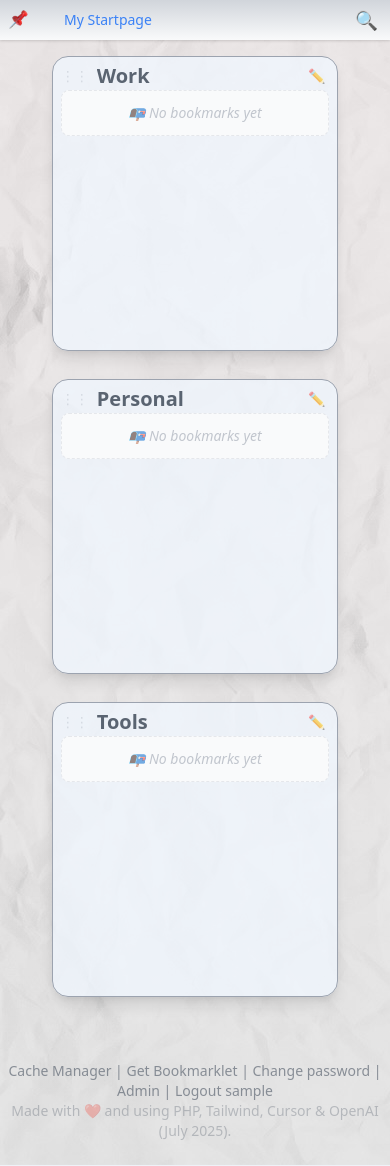
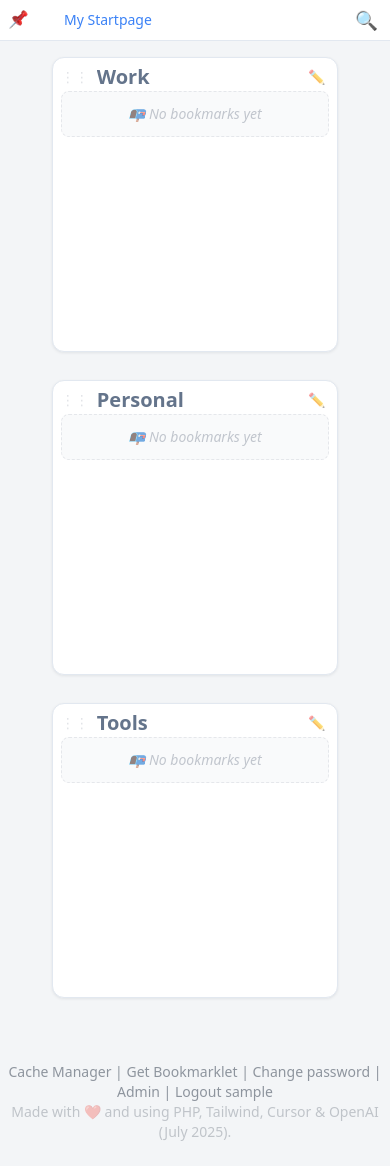
Before and after one commit to maxbis/startpage, a PHP site: page /startpage/app/ in a window 390 px wide. Run offline with PHP 8.4, Linux system fonts and the light colour scheme; the visitor is signed in with stand-in values (Sample User, id 1); data that the repository does not hold is empty.

Commit message:
refactor: Update UI components and styles for improved consistency and responsiveness. Renamed CSS classes for flash messages, headers, and menus to enhance clarity. Introduced CSS variables for better theming and streamlined modal designs. Adjusted background colors and hover effects for a more cohesive user experience across the application.

```diff
--- a/app/index.php
+++ b/app/index.php
@@ -95,7 +95,7 @@ $responsiveCssVersion = filemtime(__DIR__ . '/../assets/css/responsive.css');
 
     <!-- Flash Message Container -->
     <div id="flashMessage" class="fixed top-4 left-1/2 transform -translate-x-1/2 z-50 hidden">
-        <div class="bg-white border rounded-lg shadow-lg px-6 py-4 flex items-center gap-3">
+        <div class="flash-panel px-6 py-4 flex items-center gap-3">
             <div id="flashIcon" class="text-xl"></div>
             <div id="flashText" class="text-sm font-medium"></div>
             <button id="flashClose" class="ml-4 text-gray-400 hover:text-gray-600">
@@ -107,7 +107,7 @@ $responsiveCssVersion = filemtime(__DIR__ . '/../assets/css/responsive.css');
     </div>
 
     <!-- Menu Bar -->
-    <header class="bg-gradient-to-b from-gray-300 to-gray-50 shadow sticky top-0 z-10">
+    <header class="app-header sticky top-0 z-10">
         <div class="max-w-8xl mx-auto px-4 py-1 flex items-center flex-wrap gap-2 mobile-header">
             <!-- Left side: Environment indicator and Page dropdown -->
             <div class="flex items-center gap-3 flex-shrink-0">
@@ -135,7 +135,7 @@ $responsiveCssVersion = filemtime(__DIR__ . '/../assets/css/responsive.css');
                             </span>
                         </div>
                     </div>
-                    <div id="pageDropdownMenu" style="min-width:200px;" class="hidden absolute top-full left-0 mt-2 bg-white rounded-lg shadow-lg border border-gray-200 py-2 z-50">
+                    <div id="pageDropdownMenu" style="min-width:200px;" class="floating-menu hidden absolute top-full left-0 mt-2 py-2 z-50">
                         <?php foreach ($allPages as $page): ?>
                             <button class="w-full text-left px-4 py-2 text-sm text-gray-700 hover:bg-blue-50 hover:text-blue-600 flex items-center gap-2 page-option" data-page-id="<?= $page['id'] ?>">
                                 <?php if ($page['id'] == $currentPageId): ?>
@@ -189,11 +189,11 @@ $responsiveCssVersion = filemtime(__DIR__ . '/../assets/css/responsive.css');
 
                 <!-- Header: Bookmark Category -->
                 <section style="max-width:<?= $cat['width'] ?>px;" class="category-slot cursor-move w-full mobile:cursor-default" data-category-id="<?= $cat['id'] ?>">
-                    <div class="category-card rounded-2xl shadow-lg pt-1 p-2 relative border border-gray-400 w-full" style="background-color:rgba(240, 247, 255, 0.75);">
+                    <div class="category-card pt-1 p-2 relative w-full">
                         <div class="flex justify-between items-center">
                         <div class="flex items-center gap-2 min-w-0 flex-1">
                             <span class="text-gray-400 cursor-move flex-shrink-0 mobile:cursor-default mobile:opacity-30">⋮⋮</span>
-                            <h2 title="Edit Catergory" class="opacity-90 text-lg font-semibold text-gray-600 cursor-pointer hover:text-blue-600 hover:opacity-100 transition-colors truncate min-w-0 flex-1" data-action="edit-category" data-id="<?= $cat['id'] ?>" data-name="<?= htmlspecialchars($cat['name']) ?>" data-page-id="<?= $cat['page_id'] ?>" data-width="<?= $cat['preferences']['cat_width'] ?? 3 ?>" data-no-description="<?= $cat['no_url_description'] ?>" data-show-favicon="<?= $cat['show_favicon'] ?>">
+                            <h2 title="Edit Category" class="text-lg font-semibold cursor-pointer hover:text-blue-600 transition-colors truncate min-w-0 flex-1" data-action="edit-category" data-id="<?= $cat['id'] ?>" data-name="<?= htmlspecialchars($cat['name']) ?>" data-page-id="<?= $cat['page_id'] ?>" data-width="<?= $cat['preferences']['cat_width'] ?? 3 ?>" data-no-description="<?= $cat['no_url_description'] ?>" data-show-favicon="<?= $cat['show_favicon'] ?>">
                                 <?= htmlspecialchars($cat['name']) ?>
                             </h2>
                             <!-- Mobile-friendly category edit button -->
@@ -254,7 +254,7 @@ $responsiveCssVersion = filemtime(__DIR__ . '/../assets/css/responsive.css');
                                         ];
                                         $usageLabel = $usageLabels[$usageState];
                                     ?>
-                                    <li class="bookmark-item opacity-90 hover:opacity-100 border border-gray-300 hover:bg-yellow-100 transition pl-2 pr-2 pb-1 pt-1 rounded-lg shadow-sm flex items-center gap-3 mobile:not-draggable <?= $bgClass ?>"
+                                    <li class="bookmark-item pl-2 pr-2 pb-1 pt-1 rounded-lg flex items-center gap-3 mobile:not-draggable <?= $bgClass ?>"
                                         data-id="<?= $bm['id'] ?>"
                                         data-title="<?= htmlspecialchars($bm['title']) ?>"
                                         data-url="<?= htmlspecialchars($bm['url']) ?>"
@@ -347,8 +347,8 @@ $responsiveCssVersion = filemtime(__DIR__ . '/../assets/css/responsive.css');
 
     <!-- Invalid URL Error Modal -->
     <?php if (!empty($urlError)): ?>
-    <div id="invalidUrlModal" class="flex fixed inset-0 bg-black bg-opacity-50 items-center justify-center z-50">
-        <div class="bg-white rounded-xl p-8 w-full max-w-md mx-4 shadow-2xl">
+    <div id="invalidUrlModal" class="modal-backdrop flex fixed inset-0 items-center justify-center z-50">
+        <div class="modal-panel p-8 w-full max-w-md mx-4">
             <div class="text-center">
                 <!-- Warning Icon -->
                 <div class="mx-auto flex items-center justify-center h-16 w-16 rounded-full bg-yellow-100 mb-6">
@@ -395,9 +395,9 @@ $responsiveCssVersion = filemtime(__DIR__ . '/../assets/css/responsive.css');
     <?php include '../includes/templates/modals/password-change-modal.php'; ?>
 
     <!-- Search Results Overlay -->
-    <div id="searchResults" class="hidden fixed inset-0 bg-black bg-opacity-50 z-40">
+    <div id="searchResults" class="modal-backdrop hidden fixed inset-0 z-40">
         <div class="absolute top-20 left-1/2 transform -translate-x-1/2 w-full max-w-3xl mx-4">
-            <div class="bg-white rounded-lg shadow-xl max-h-[70vh] overflow-hidden">
+            <div class="modal-panel max-h-[70vh] overflow-hidden">
                 <div class="flex items-center justify-between p-4 border-b border-gray-200">
                     <h3 class="text-lg font-semibold text-gray-800">Search Results</h3>
                     <button id="closeSearch" class="text-gray-400 hover:text-gray-600 text-xl">&times;</button>
--- a/assets/css/bookmark-colors.css
+++ b/assets/css/bookmark-colors.css
@@ -4,16 +4,16 @@
 
 /* CSS Variables for Pastel Colors */
 :root {
-    --pastel-red: #fce5e7;
-    --pastel-green: #eaf5d9;
-    --pastel-blue: #d8eef5;
-    --pastel-yellow: #fcf3d6;
-    --pastel-purple: #eee4f9;
+    --pastel-red: #fbeaec;
+    --pastel-green: #edf6e6;
+    --pastel-blue: #e6f2f7;
+    --pastel-yellow: #faf4df;
+    --pastel-purple: #f1eafa;
 }
 
 /* Base Background Color Classes */
 .bookmark-bg-none {
-    background-color: #f9fafb; /* Default gray-50 */
+    background-color: #f8fafc;
 }
 
 .bookmark-bg-red {
@@ -38,27 +38,27 @@
 
 /* Hover Effects for Custom Background Colors */
 .bookmark-bg-none:hover {
-    background-color: #f5f5da !important;
+    background-color: #f1f5f9 !important;
 }
 
 .bookmark-bg-red:hover {
-    background-color: #ffd5d8 !important;
+    background-color: #f8dfe3 !important;
 }
 
 .bookmark-bg-green:hover {
-    background-color: #d1edc0 !important;
+    background-color: #e2f0d8 !important;
 }
 
 .bookmark-bg-blue:hover {
-    background-color: #b6dae4 !important;
+    background-color: #d8eaf1 !important;
 }
 
 .bookmark-bg-yellow:hover {
-    background-color: #ffeaa7 !important;
+    background-color: #f7edca !important;
 }
 
 .bookmark-bg-purple:hover {
-    background-color: #ddcdf4 !important;
+    background-color: #e8def5 !important;
 }
 
 /* Enhanced Border Styling for Custom Colors */
@@ -67,7 +67,7 @@
 .bookmark-bg-blue,
 .bookmark-bg-yellow,
 .bookmark-bg-purple {
-    border-color: rgba(0, 0, 0, 0.1);
+    border-color: #e2e8f0;
 }
 
 /* Color Preview Styles for Edit Modal */
--- a/assets/css/main.css
+++ b/assets/css/main.css
@@ -1,4 +1,19 @@
 /* Main Styles for Startpage Application */
+
+:root {
+    --surface-page: #f3f5f7;
+    --surface-panel: #ffffff;
+    --surface-subtle: #f8fafc;
+    --surface-hover: #f1f5f9;
+    --border-subtle: #e2e8f0;
+    --border-strong: #cbd5e1;
+    --text-primary: #1f2937;
+    --text-secondary: #64748b;
+    --control-muted: #94a3b8;
+    --accent: #2563eb;
+    --shadow-raised: 0 1px 3px rgba(15, 23, 42, 0.08);
+    --shadow-floating: 0 10px 25px rgba(15, 23, 42, 0.16);
+}
 
 /* Section Content Styling */
 .section-content {
@@ -140,6 +154,40 @@ section[data-category-id].overlay-expanded .section-content.expanded {
     white-space: nowrap;
 }
 
+.app-header {
+    background: var(--surface-panel);
+    border-bottom: 1px solid var(--border-subtle);
+    box-shadow: none;
+}
+
+.category-card {
+    background: var(--surface-panel);
+    border: 1px solid var(--border-subtle);
+    border-radius: 12px;
+    box-shadow: var(--shadow-raised);
+}
+
+.category-card h2 {
+    color: var(--text-secondary);
+    opacity: 1;
+}
+
+.open-all-category-btn {
+    color: var(--control-muted);
+    opacity: 1 !important;
+}
+
+.bookmark-item {
+    border: 1px solid var(--border-subtle);
+    box-shadow: none;
+    opacity: 1;
+    transition: background-color 0.15s ease, border-color 0.15s ease;
+}
+
+.bookmark-item:hover {
+    border-color: var(--border-strong);
+}
+
 /* Bookmark activity meter. Usage no longer changes the bookmark border, which
    keeps borders available for focus, hover and drag feedback. */
 .bookmark-activity-slot {
@@ -313,11 +398,8 @@ li.draggable {
 
 /* Body Background Styling */
 body {
-    background-image: linear-gradient(rgba(100, 0, 0, 0.05), rgba(0, 0, 0, 0.05)), url('../images/seamless_texture_800px_150dpi_spots_gray.jpg');
-    background-repeat: repeat;
-    background-size: auto;
-    background-attachment: fixed;
-    background-color: #ffffff;
+    background: var(--surface-page);
+    color: var(--text-primary);
     margin: 0;
     padding: 0;
     font-size: 14px;
--- a/assets/css/responsive.css
+++ b/assets/css/responsive.css
@@ -290,8 +290,8 @@
         top: auto;
         left: auto;
         z-index: auto;
-        background-color: rgba(240, 247, 255, 0.75) !important;
-        box-shadow: inherit;
+        background-color: var(--surface-panel) !important;
+        box-shadow: var(--shadow-raised);
     }
 
     section[data-category-id].overlay-expanded .section-content.expanded {
@@ -314,7 +314,4 @@
         cursor: default !important;
     }
 
-    .mobile\:not-draggable:hover {
-        background-color: rgb(254 243 199) !important; /* Keep hover effect but remove drag cursor */
-    }
 }
--- a/assets/js/modules/context-menu.js
+++ b/assets/js/modules/context-menu.js
@@ -130,7 +130,7 @@ function showMobileContextMenu(x, y) {
   // Create a mobile-optimized context menu
   const mobileMenu = document.createElement('div');
   mobileMenu.id = 'mobileContextMenu';
-  mobileMenu.className = 'fixed z-50 bg-white border border-gray-300 rounded-lg shadow-lg p-2 min-w-48';
+  mobileMenu.className = 'floating-menu fixed z-50 p-2 min-w-48';
 
   // Add to DOM first to get dimensions
   document.body.appendChild(mobileMenu);
@@ -222,7 +222,7 @@ function showCategoryContextMenu(x, y, categoryId, categoryName, categoryData) {
   // Create category context menu
   const categoryMenu = document.createElement('div');
   categoryMenu.id = 'categoryContextMenu';
-  categoryMenu.className = 'fixed z-50 bg-white border border-gray-300 rounded-lg shadow-lg p-2 min-w-48';
+  categoryMenu.className = 'floating-menu fixed z-50 p-2 min-w-48';
 
   // Add to DOM first to get dimensions
   document.body.appendChild(categoryMenu);
@@ -312,7 +312,7 @@ function showMobileCategoryContextMenu(x, y, categoryId, categoryName, categoryD
   // Create a mobile-optimized category context menu
   const mobileMenu = document.createElement('div');
   mobileMenu.id = 'mobileCategoryContextMenu';
-  mobileMenu.className = 'fixed z-50 bg-white border border-gray-300 rounded-lg shadow-lg p-2 min-w-48';
+  mobileMenu.className = 'floating-menu fixed z-50 p-2 min-w-48';
 
   // Add to DOM first to get dimensions
   document.body.appendChild(mobileMenu);
--- a/assets/js/modules/flash-messages.js
+++ b/assets/js/modules/flash-messages.js
@@ -26,7 +26,7 @@ function showFlashMessage(message, type = 'info') {
 
   // Update styling
   const container = flashMessage.querySelector('div');
-  container.className = `border rounded-lg shadow-lg px-6 py-4 flex items-center gap-3 ${colorMap[type] || colorMap['info']}`;
+  container.className = `flash-panel px-6 py-4 flex items-center gap-3 ${colorMap[type] || colorMap['info']}`;
 
   // Show the message
   flashMessage.classList.remove('hidden');
@@ -74,7 +74,7 @@ function updateFlashMessage(messageId, message, type = 'info') {
 
     // Update styling
     const container = flashMessage.querySelector('div');
-    container.className = `border rounded-lg shadow-lg px-6 py-4 flex items-center gap-3 ${colorMap[type] || colorMap['info']}`;
+    container.className = `flash-panel px-6 py-4 flex items-center gap-3 ${colorMap[type] || colorMap['info']}`;
 
     // Auto-hide after 2 seconds for non-loading messages
     if (type !== 'info') {
--- a/includes/templates/modals/add-bookmark-modal.php
+++ b/includes/templates/modals/add-bookmark-modal.php
@@ -1,6 +1,6 @@
 <!-- Quick Add Modal (via bookmarklet) -->
-<div id="quickAddModal" class="<?= $isAddingBookmark ? 'flex' : 'hidden' ?> fixed inset-0 bg-black bg-opacity-50 items-center justify-center z-50">
-    <div class="bg-white rounded-lg p-6 w-full max-w-md mx-4">
+<div id="quickAddModal" class="modal-backdrop <?= $isAddingBookmark ? 'flex' : 'hidden' ?> fixed inset-0 items-center justify-center z-50">
+    <div class="modal-panel p-6 w-full max-w-md mx-4">
         <h3 class="text-lg font-semibold mb-4">📌 Add Bookmark</h3>
         <form id="quickAddForm" class="space-y-4">
             <div>
--- a/includes/templates/modals/category-add-modal.php
+++ b/includes/templates/modals/category-add-modal.php
@@ -1,6 +1,6 @@
 <!-- Category Add Modal -->
-<div id="categoryAddModal" class="hidden fixed inset-0 bg-black bg-opacity-50 flex items-center justify-center z-50">
-    <div class="bg-white rounded-lg p-6 w-full max-w-md mx-4">
+<div id="categoryAddModal" class="modal-backdrop hidden fixed inset-0 flex items-center justify-center z-50">
+    <div class="modal-panel p-6 w-full max-w-md mx-4">
         <h3 class="text-lg font-semibold mb-4">Add Category</h3>
         <form id="categoryAddForm" class="space-y-4">
             <div>
--- a/includes/templates/modals/category-edit-modal.php
+++ b/includes/templates/modals/category-edit-modal.php
@@ -1,6 +1,6 @@
 <!-- Category Edit Modal -->
-<div id="categoryEditModal" class="hidden fixed inset-0 bg-black bg-opacity-50 flex items-center justify-center z-50">
-    <div class="bg-white rounded-lg p-6 w-full max-w-md mx-4">
+<div id="categoryEditModal" class="modal-backdrop hidden fixed inset-0 flex items-center justify-center z-50">
+    <div class="modal-panel p-6 w-full max-w-md mx-4">
         <h3 class="text-lg font-semibold mb-4">Edit Category</h3>
         <form id="categoryEditForm" class="space-y-4">
             <input type="hidden" id="category-edit-id">
--- a/includes/templates/modals/context-menu.php
+++ b/includes/templates/modals/context-menu.php
@@ -1,5 +1,5 @@
 <!-- Context Menu -->
-<div id="contextMenu" class="hidden fixed bg-white rounded-lg shadow-lg border border-gray-200 py-2 z-50 min-w-[160px]">
+<div id="contextMenu" class="floating-menu hidden fixed py-2 z-50 min-w-[160px]">
     <button id="contextAddLink" class="w-full text-left px-4 py-2 text-sm text-gray-700 hover:bg-blue-50 hover:text-blue-600 flex items-center gap-2">
         <span class="text-lg">🔗</span>
         <span>Add Link</span>
--- a/includes/templates/modals/delete-confirmation-modal.php
+++ b/includes/templates/modals/delete-confirmation-modal.php
@@ -1,6 +1,6 @@
 <!-- Delete Confirmation Modal -->
-<div id="deleteModal" class="hidden fixed inset-0 bg-black bg-opacity-50 flex items-center justify-center z-50">
-    <div class="bg-white rounded-xl p-8 w-full max-w-md mx-4 shadow-2xl">
+<div id="deleteModal" class="modal-backdrop hidden fixed inset-0 flex items-center justify-center z-50">
+    <div class="modal-panel p-8 w-full max-w-md mx-4">
         <div class="text-center">
             <!-- Warning Icon -->
             <div class="mx-auto flex items-center justify-center h-16 w-16 rounded-full bg-red-100 mb-6">
--- a/includes/templates/modals/edit-bookmark-modal.php
+++ b/includes/templates/modals/edit-bookmark-modal.php
@@ -1,6 +1,6 @@
 <!-- Edit Bookmark Modal -->
-<div id="editModal" class="hidden fixed inset-0 bg-black bg-opacity-50 flex items-center justify-center z-50">
-    <div class="bg-white rounded-lg p-6 w-full max-w-md mx-4">
+<div id="editModal" class="modal-backdrop hidden fixed inset-0 flex items-center justify-center z-50">
+    <div class="modal-panel p-6 w-full max-w-md mx-4">
         <h3 class="text-lg font-semibold mb-4">Edit Bookmark</h3>
         <form id="editForm" class="space-y-4">
             <input type="hidden" id="edit-id">
--- a/includes/templates/modals/page-add-modal.php
+++ b/includes/templates/modals/page-add-modal.php
@@ -1,6 +1,6 @@
 <!-- Page Add Modal -->
-<div id="pageAddModal" class="hidden fixed inset-0 bg-black bg-opacity-50 flex items-center justify-center z-50">
-    <div class="bg-white rounded-lg p-6 w-full max-w-md mx-4">
+<div id="pageAddModal" class="modal-backdrop hidden fixed inset-0 flex items-center justify-center z-50">
+    <div class="modal-panel p-6 w-full max-w-md mx-4">
         <h3 class="text-lg font-semibold mb-4">Add Page</h3>
         <form id="pageAddForm" class="space-y-4">
             <div>
--- a/includes/templates/modals/page-edit-modal.php
+++ b/includes/templates/modals/page-edit-modal.php
@@ -1,6 +1,6 @@
 <!-- Page Edit Modal -->
-<div id="pageEditModal" class="hidden fixed inset-0 bg-black bg-opacity-50 flex items-center justify-center z-50">
-    <div class="bg-white rounded-lg p-6 w-full max-w-md mx-4">
+<div id="pageEditModal" class="modal-backdrop hidden fixed inset-0 flex items-center justify-center z-50">
+    <div class="modal-panel p-6 w-full max-w-md mx-4">
         <h3 class="text-lg font-semibold mb-4">Edit Page</h3>
         <form id="pageEditForm" class="space-y-4">
             <input type="hidden" id="page-edit-id">
--- a/includes/templates/modals/password-change-modal.php
+++ b/includes/templates/modals/password-change-modal.php
@@ -1,6 +1,6 @@
 <!-- Password Change Modal -->
-<div id="passwordChangeModal" class="hidden fixed inset-0 bg-black bg-opacity-50 flex items-center justify-center z-50">
-    <div class="bg-white rounded-lg p-6 w-full max-w-md mx-4">
+<div id="passwordChangeModal" class="modal-backdrop hidden fixed inset-0 flex items-center justify-center z-50">
+    <div class="modal-panel p-6 w-full max-w-md mx-4">
         <h3 class="text-lg font-semibold mb-4">🔐 Change Password</h3>
         <form id="passwordChangeForm" class="space-y-4">
             <div>
```
Also changed, not shown: other parts of assets/css/main.css (+53 -17 lines).
